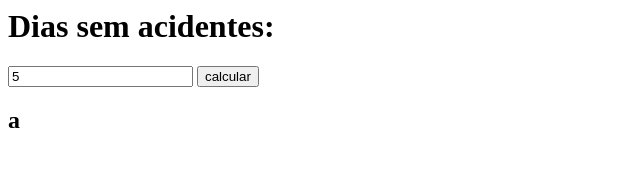
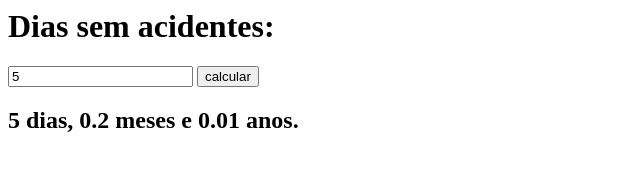
Before and after one commit to Gabriel81106/Pilulas, a plain HTML site: page javascript/atividades lista3/fabrica/fabrica.html in a window 1280 px wide. Both pictures are taken after typing "5" into the empty fields and a click on the button "calcular". Shown: the whole page, without its empty margins (0-640 px from the left). Drawn offline with Linux system fonts and the light colour scheme.

Commit message:
Add files via upload

```diff
--- a/javascript/atividades lista3/fabrica/fabrica.html
+++ b/javascript/atividades lista3/fabrica/fabrica.html
@@ -7,7 +7,7 @@
             <h1>Dias sem acidentes:</h1>
             <input type="number" id="tempo">
             <button id="botao">calcular</button>
-            <h2 id="resultado">a</h2>
+            <h2 id="resultado"></h2>
         </div>
         <p style="opacity: 0;">é</p>
     </body>
--- a/javascript/atividades lista3/fabrica/script.js
+++ b/javascript/atividades lista3/fabrica/script.js
@@ -1,17 +1,14 @@
-let input = document.querySelector("#tempo");
+let dias = document.querySelector("#tempo");
 let botao = document.querySelector("#botao");
 let resultado = document.querySelector("#resultado");
 
-function calcular() {
-    let dias = Number(input.value);
+function calcular(){
+    let anos = Number(dias.value) / 360;
+    let resto = Number(dias.value) % 360;
+    let meses = resto / 30;
+    let diasRestantes = resto % 30;
 
-    if(dias > 30){
-
-
-    }
-
-
-
+    resultado.textContent = diasRestantes + " dias, " + meses.toFixed(1) + " meses e " + anos.toFixed(2) + " anos.";
 }
 
 botao.onclick = function(){
```
